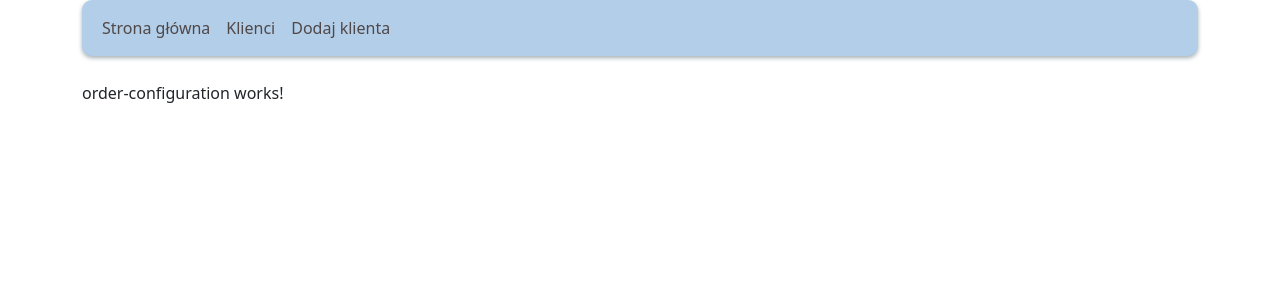
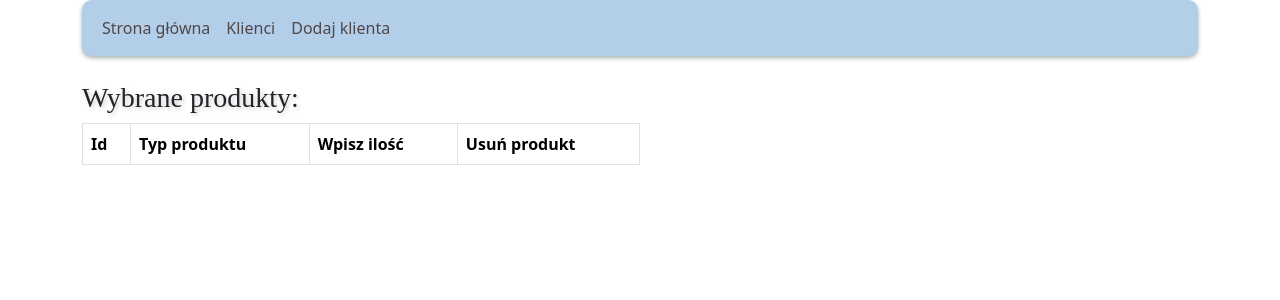
Before and after one commit to sebastianpgab/BusinessBuddyFront, an Angular app: page /purchase/order-config in a window 1280 px wide. Shown: the top 300 px of the page. Built offline with nearby package versions, Linux system fonts and the light colour scheme.

Commit message:
update PurchaseService to handle OrderProduct list

```diff
--- a/src/app/order/order-products/model.ts
+++ b/src/app/order/order-products/model.ts
@@ -1,10 +1,10 @@
 import { Product } from "src/app/product/model";
 
 export interface OrderProduct {
-    id: number;
+    id?: number;
     totalAmount?: number;
     quantity: number;
     productId: number;
     orderDetailId?: number;
-    products: Array<Product>;
+    product: Product;
 }
--- a/src/app/purchase/choose-products/choose-products.component.html
+++ b/src/app/purchase/choose-products/choose-products.component.html
@@ -19,8 +19,9 @@
         <th> {{product.price}} </th>
         <th> {{product.stockQuantity}} </th>
         <th> {{product.color}} </th>
-        <th (click)="addProductToOrder(product)"><p class="clickable-item">Dodaj</p></th>
+        <th (click)="purchaseService.addProductToOrder(product)"><p class="clickable-item">Dodaj</p></th>
       </tr>
     </tbody>
   </table>
+  <button routerLink="/purchase/order-config">Przejdź dalej</button>
 </div>
--- a/src/app/purchase/choose-products/choose-products.component.ts
+++ b/src/app/purchase/choose-products/choose-products.component.ts
@@ -3,6 +3,7 @@ import { ProductService } from '../../product/product.service';
 import { Product } from '../../product/model';
 import { MessageService } from '../../message.service';
 import { OrderConfigurationComponent } from '../order-configuration/order-configuration.component';
+import { PurchaseService } from '../purchase.service';
 
 @Component({
   selector: 'app-purchase',
@@ -14,10 +15,12 @@ export class ChooseProductsComponent implements OnInit {
 
   products: Array<Product> = [];
 
-  constructor(private productService: ProductService,  private orderConfigurationComponent: OrderConfigurationComponent) { }
+  constructor(private productService: ProductService,  public purchaseService: PurchaseService) { }
 
   ngOnInit(): void {
     this.getProducts();
+    console.log('Aktualna lista wybranych produktów:', this.purchaseService.selectedProducts);
+
   }
 
   getProducts() {
@@ -28,12 +31,4 @@ export class ChooseProductsComponent implements OnInit {
       (error) => console.log(error)
     );
   }
-
-  addProductToOrder(product: Product) {
-    this.orderConfigurationComponent.products.push(product);
-    this.searchControl.setValue('');
-  }
-
-
-
 }
--- a/src/app/purchase/order-configuration/order-configuration.component.html
+++ b/src/app/purchase/order-configuration/order-configuration.component.html
@@ -1 +1,21 @@
-<p>order-configuration works!</p>
+<h3>Wybrane produkty:</h3>
+<div >
+  <table class="table-container table table-striped table-bordered">
+    <thead>
+      <tr>
+        <th>Id</th>
+        <th>Typ produktu</th>
+        <th>Wpisz ilość</th>
+        <th>Usuń produkt</th>
+      </tr>
+    </thead>
+    <tbody>
+      <tr *ngFor="let selectedProduct of purchaseService.orderProducts">
+        <th>{{selectedProduct.id}}</th>
+        <th>{{selectedProduct.product.productType}}</th>
+        <th>{{selectedProduct.quantity}}</th>
+        <th (click)="purchaseService.deleteProductFromOrder(selectedProduct.product.id)"><p class="clickable-item">Usuń</p></th>
+      </tr>
+    </tbody>
+  </table>
+</div>
--- a/src/app/purchase/order-configuration/order-configuration.component.ts
+++ b/src/app/purchase/order-configuration/order-configuration.component.ts
@@ -1,5 +1,7 @@
 import { Component, OnInit } from '@angular/core';
+import { FormControl } from '@angular/forms';
 import { Product } from 'src/app/product/model';
+import { PurchaseService } from '../purchase.service';
 
 @Component({
   selector: 'app-order-configuration',
@@ -9,10 +11,11 @@ import { Product } from 'src/app/product/model';
 })
 export class OrderConfigurationComponent implements OnInit {
 
-  products: Array<Product> = [];
-  constructor() { }
+
+  constructor(public purchaseService: PurchaseService) { }
 
   ngOnInit(): void {
+
   }
 
 }
--- /dev/null
+++ b/src/app/purchase/purchase.service.ts
@@ -0,0 +1,35 @@
+import { Injectable } from '@angular/core';
+import { FormControl } from '@angular/forms';
+import { Product } from '../product/model';
+import { MessageService } from '../message.service';
+import { OrderProduct } from '../order/order-products/model';
+
+@Injectable({
+  providedIn: 'root'
+})
+export class PurchaseService {
+
+  searchControl = new FormControl();
+  selectedProducts: Array<Product> = [];
+  orderProducts: Array<OrderProduct> = [];
+
+
+  constructor(private messageService: MessageService) { }
+
+  addProductToOrder(product: Product) {
+    const orderProduct: OrderProduct = {
+      quantity: 1,
+      productId: product.id,
+      product: product
+    };
+
+  this.orderProducts.push(orderProduct);
+
+  this.searchControl.setValue('');
+  this.messageService.success("Dodano do zamówienia");
+  }
+
+  deleteProductFromOrder(productId: number) {
+    this.orderProducts = this.orderProducts.filter(orderProduct => orderProduct.productId !== productId);
+  }
+}
```
